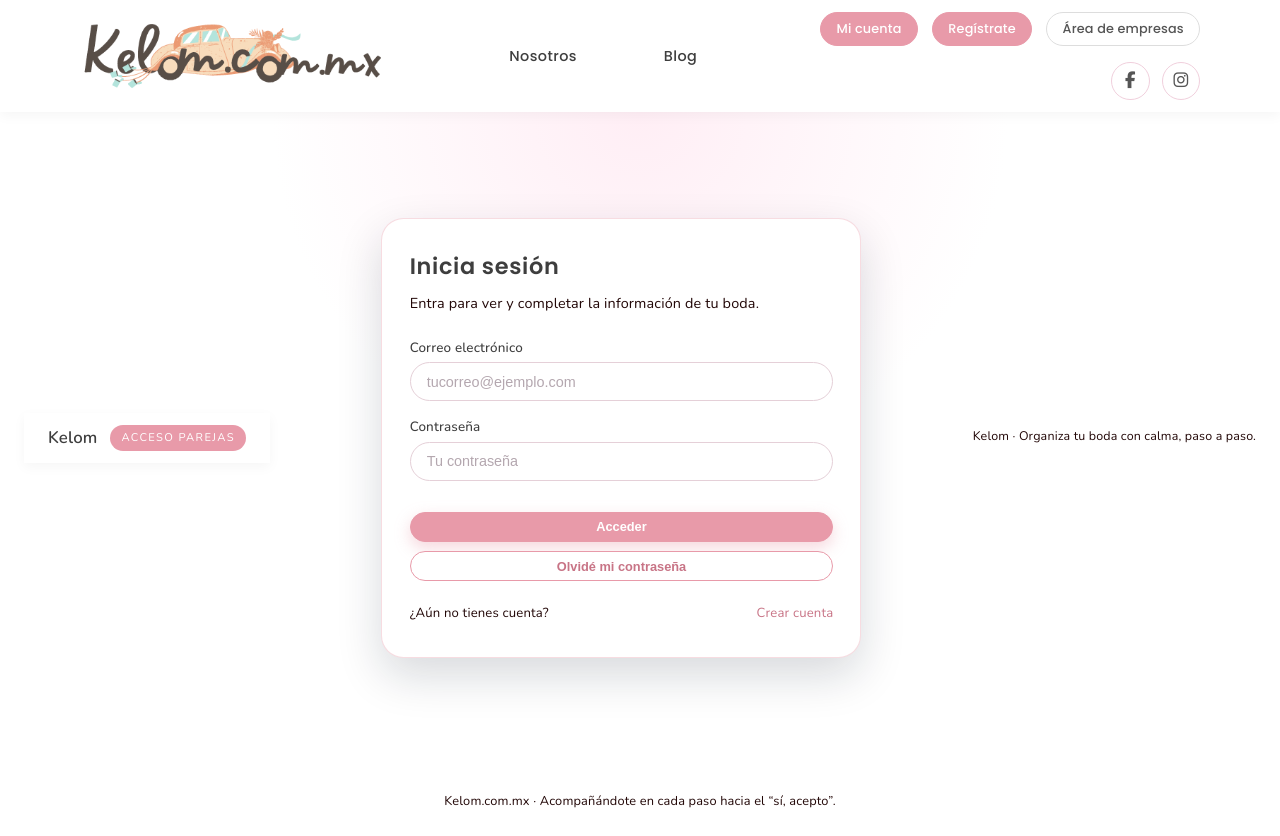
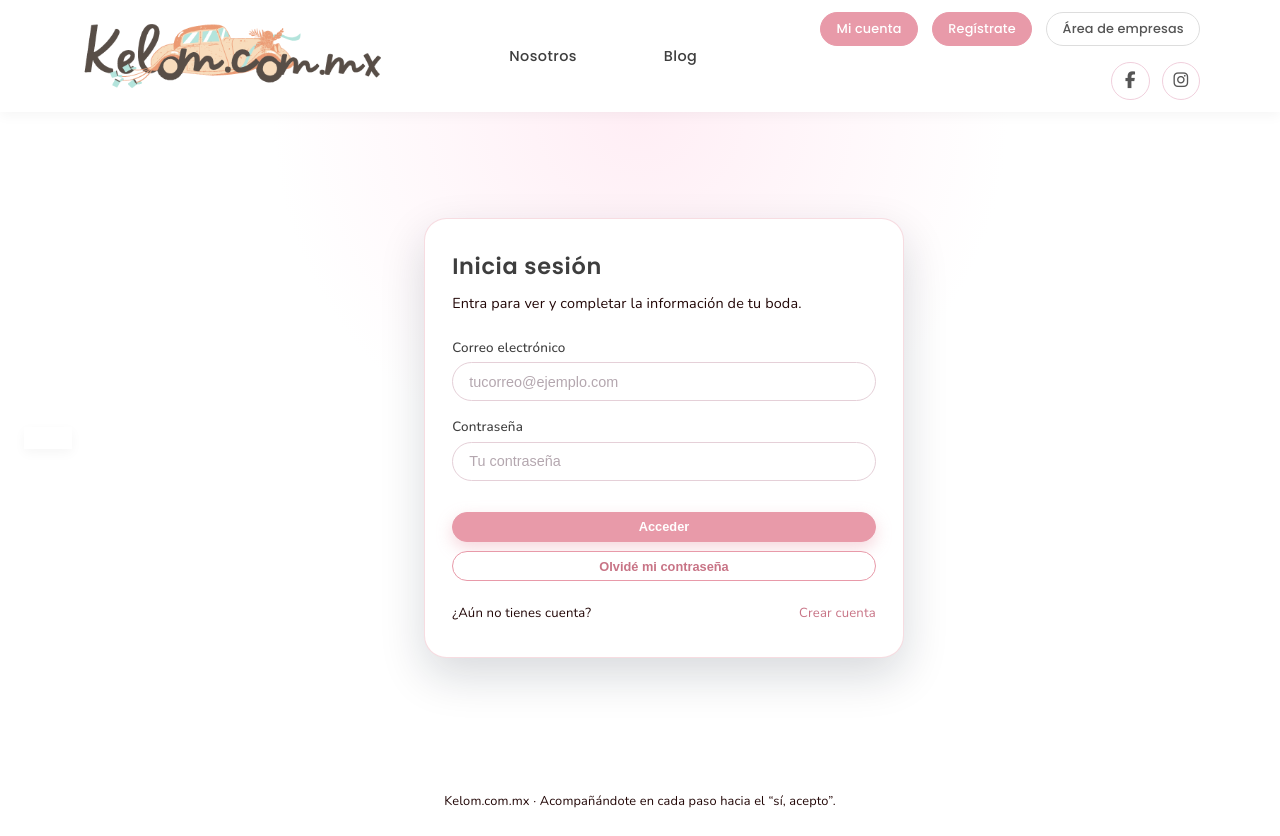
Before and after one commit to Genarohp7/kelom, a React (Vite) app: page /acceso in a window 1280 px wide. Built offline with nearby package versions, Linux system fonts and the light colour scheme.

Commit message:
UserLoginPage.jsx changed and fixed

```diff
--- a/src/pages/UserLoginPage.jsx
+++ b/src/pages/UserLoginPage.jsx
@@ -53,8 +53,7 @@ function UserLoginPage() {
     <div className="user-auth">
       <header className="business-auth__header">
         <div className="business-auth__header-inner">
-          <span className="business-auth__logo-text">Kelom</span>
-          <span className="business-auth__logo-pill">Acceso parejas</span>
+
         </div>
       </header>
 
@@ -133,7 +132,7 @@ function UserLoginPage() {
       </main>
 
       <footer className="business-auth__footer">
-        Kelom · Organiza tu boda con calma, paso a paso.
+
       </footer>
     </div>
   );
```
